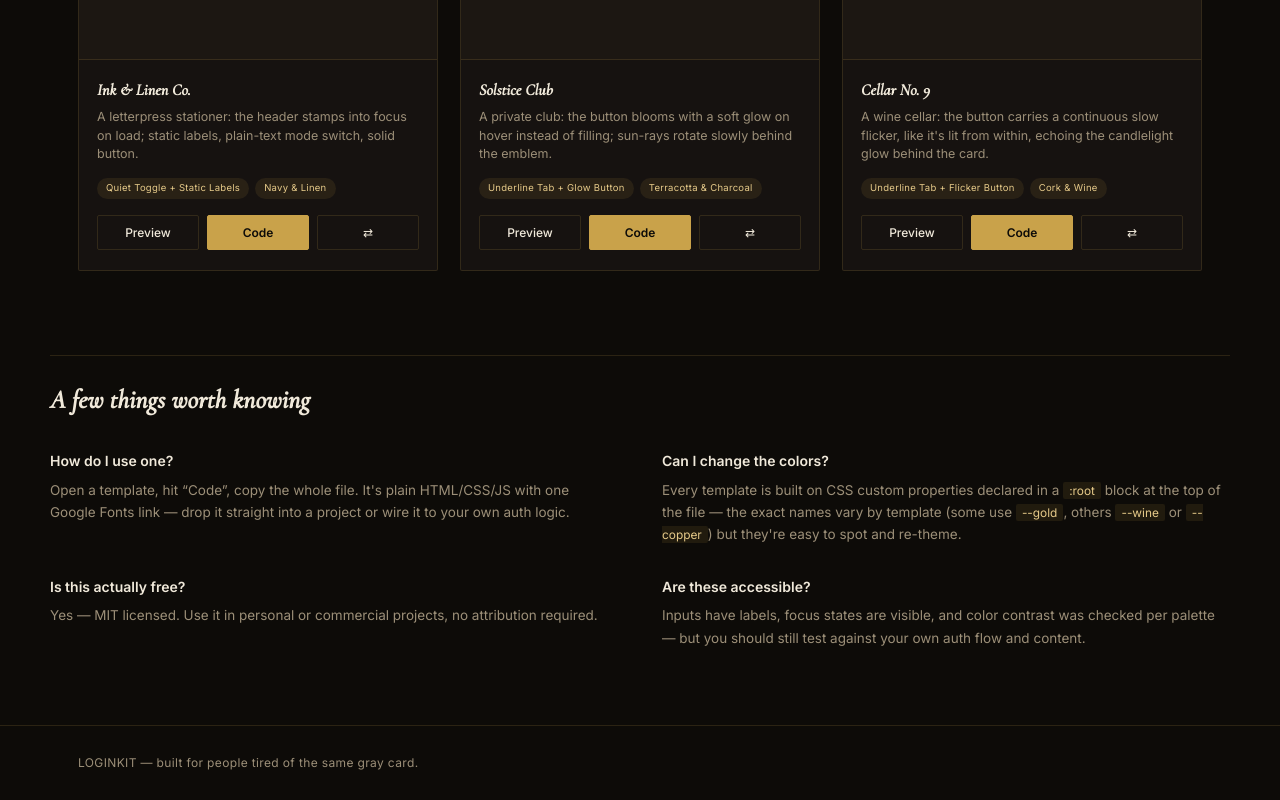
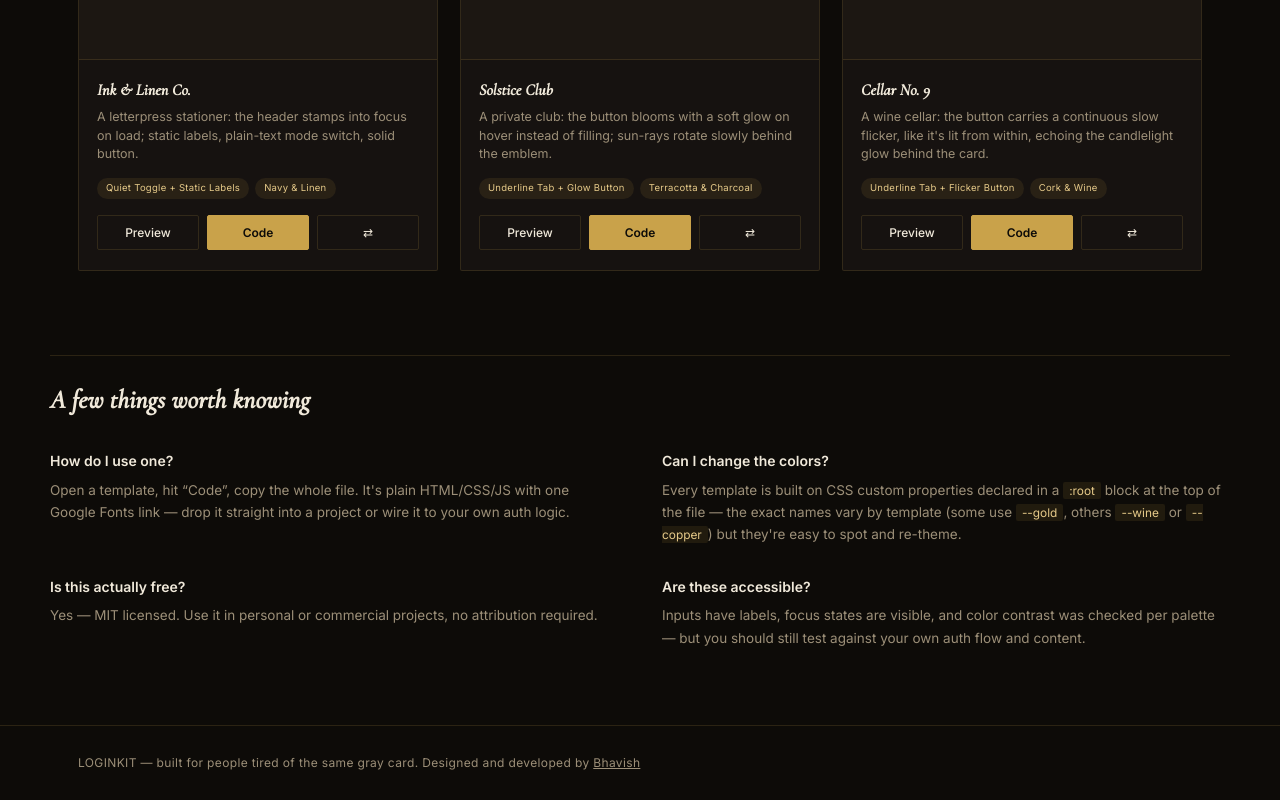
Before and after one commit to bhavish-web/login-templates, a plain HTML site: page index.html in a window 1280 px wide. Shown: the part 2673-3473 px from the top of the page. Drawn offline with nearby package versions, Linux system fonts and the light colour scheme; a web font is replaced by a local one.

Commit message:
Refactor footer and add designer credit
Updated footer structure and added designer credit.

```diff
--- a/index.html
+++ b/index.html
@@ -85,8 +85,9 @@
 </section>
 
 <footer class="site-footer">
-  <div class="wrap">
+  <div class="wrap footer-row">
     <span>LOGINKIT — built for people tired of the same gray card.</span>
+    <span>Designed and developed by <a href="https://bhavish-portfolio-2006.vercel.app/" target="_blank" rel="noopener">Bhavish</a></span>
   </div>
 </footer>
 
```
